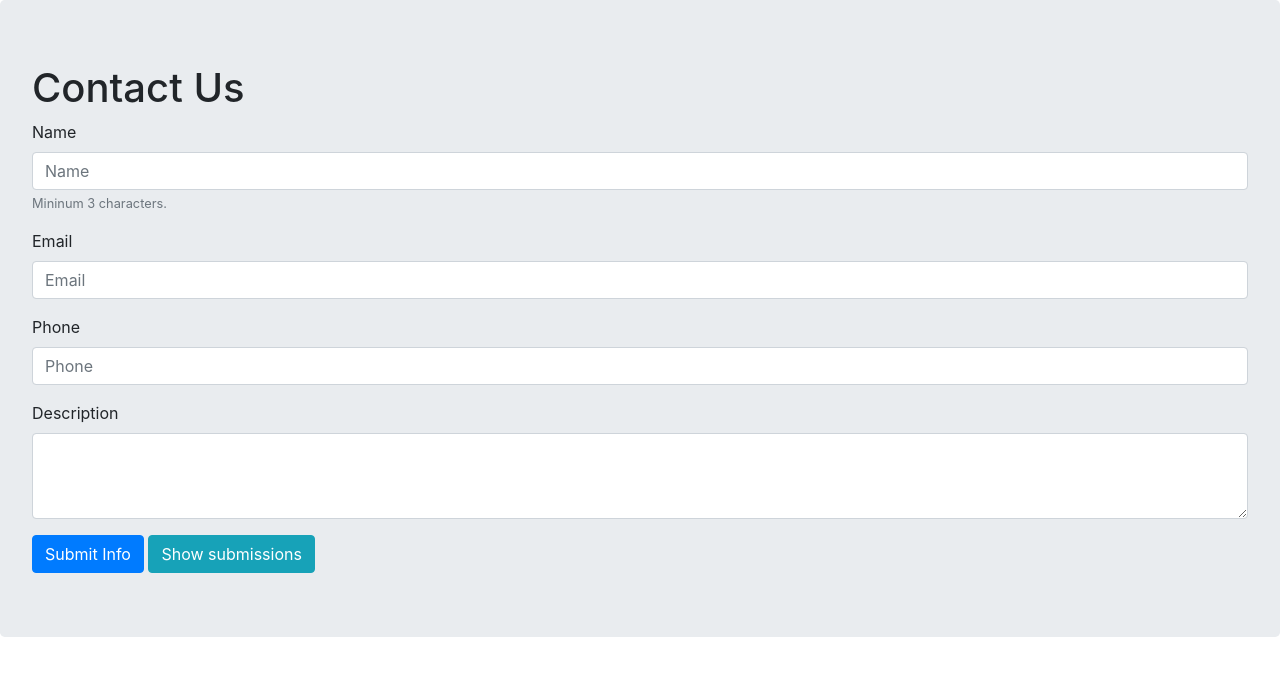
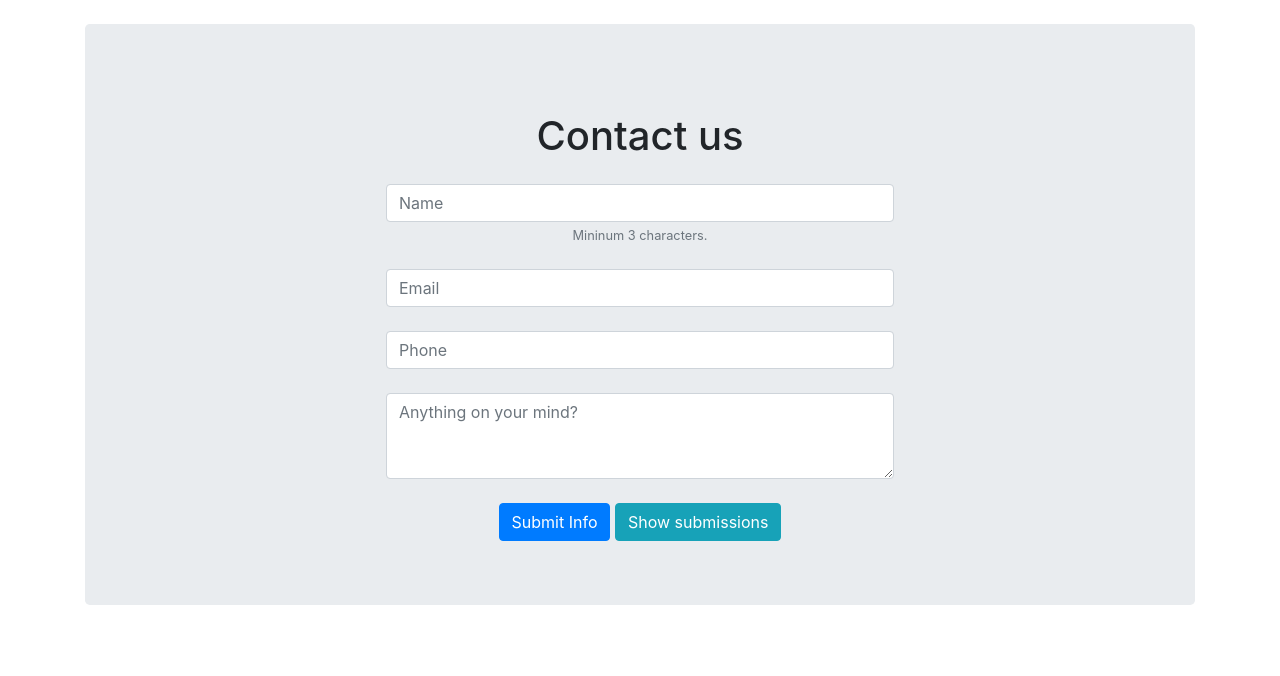
Before and after one commit to Ajayjyothish/django-assignment, a Django app: page / in a window 1280 px wide. Shown: the top 676 px of the page. Run offline with Django 3.2, Linux system fonts and the light colour scheme.

Commit message:
added some bootstrap 1.Grids and some classes where added

```diff
--- a/templates/index.html
+++ b/templates/index.html
@@ -16,12 +16,22 @@
   </head>
 
   <body>
-    <div class="jumbotron">
-      <h1>Contact Us</h1>
-      <form method="POST" id="post-form" name="contact-form">
+    <div class="container">
+      <form
+        class="text-center"
+        border
+        border-light
+        p-5
+        method="POST"
+        id="post-form"
+        name="contact-form"
+      >
         {% csrf_token %}
+        <div class="jumbotron mt-4">
+          <p class="h1 mb-4 mt-4">Contact us</p>
+          <div class="row">
+            <div class="col-md-6 offset-md-3">
               <div class="form-group">
-          <label for="name">Name</label>
                 <input
                   type="text"
                   class="form-control"
@@ -30,16 +40,16 @@
                   aria-describedby="nameHelp"
                   placeholder="Name"
                 />
-          <small id="nameHelp" class="form-text text-muted"
+                <small id="nameHelp" class="form-text text-muted mb-4"
                   >Mininum 3 characters.</small
                 >
               </div>
 
               <div class="form-group">
-          <label for="name">Email</label>
+                <!-- <label for="name">Email</label> -->
                 <input
                   type="email"
-            class="form-control"
+                  class="form-control mb-4"
                   id="email"
                   name="email"
                   aria-describedby="emailHelp"
@@ -48,10 +58,10 @@
               </div>
 
               <div class="form-group">
-          <label for="name">Phone</label>
+                <!-- <label for="name">Phone</label> -->
                 <input
                   type="tel"
-            class="form-control"
+                  class="form-control mb-4"
                   id="phone"
                   name="phone"
                   aria-describedby="PhoneHelp"
@@ -60,14 +70,17 @@
               </div>
 
               <div class="form-group">
-          <label for="description">Description</label>
+                <!-- <label for="description">Description</label> -->
                 <textarea
+                  placeholder="Anything on your mind?"
                   required
-            class="form-control"
+                  class="form-control mb-4 mb-4"
                   id="description"
                   rows="3"
                   minlength="20"
                 ></textarea>
+              </div>
+            </div>
           </div>
 
           <button type="submit" class="btn btn-primary" value="Submit Info">
@@ -77,8 +90,10 @@
           <a href="{% url 'submissions' %}" class="btn btn-info"
             >Show submissions</a
           >
+        </div>
       </form>
     </div>
+
     <script
       src="https://code.jquery.com/jquery-3.5.1.min.js"
       integrity="sha256-9/aliU8dGd2tb6OSsuzixeV4y/faTqgFtohetphbbj0="
```
Lines whose indentation alone changed are shown as unchanged.
